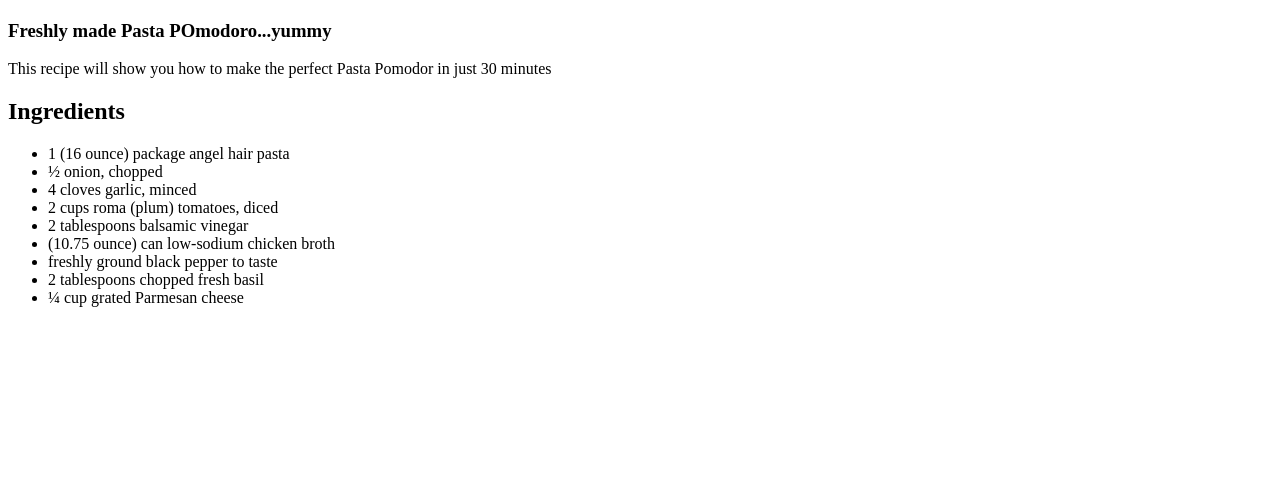
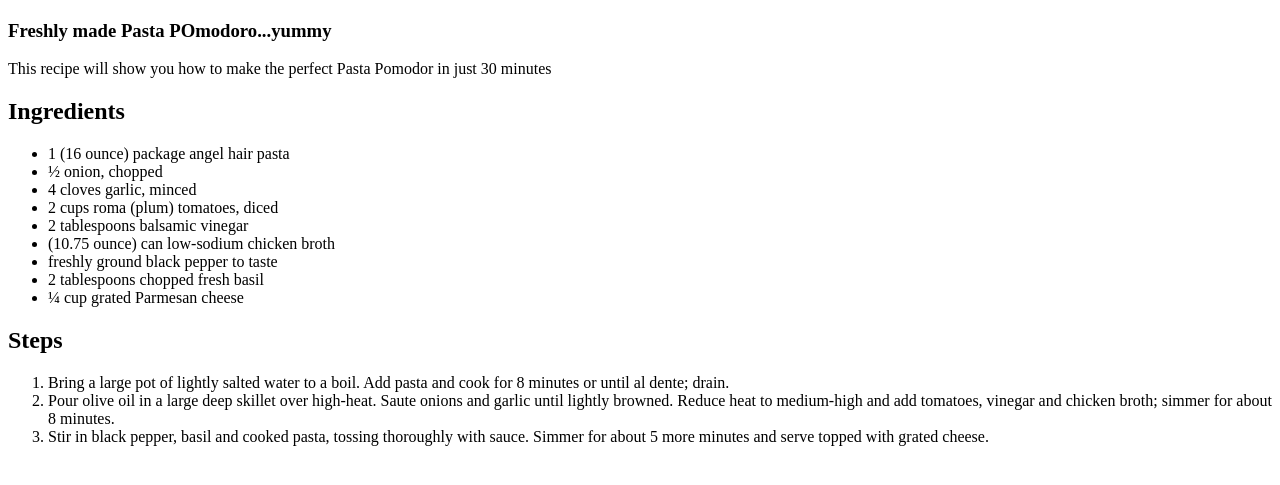
Before and after one commit to rinrush/odin-recipes, a plain HTML site: page recipes/pasta.html in a window 1280 px wide. Shown: the part 99-584 px from the top of the page. Drawn offline with Linux system fonts and the light colour scheme.

Commit message:
STEPS pasta.html

```diff
--- a/recipes/pasta.html
+++ b/recipes/pasta.html
@@ -23,6 +23,12 @@
       <li>2 tablespoons chopped fresh basil</li>
       <li>¼ cup grated Parmesan cheese</li>
     </ul>
+    <h2>Steps</h2>
+    <ol>
+      <li>Bring a large pot of lightly salted water to a boil. Add pasta and cook for 8 minutes or until al dente; drain.</li>
+      <li>Pour olive oil in a large deep skillet over high-heat. Saute onions and garlic until lightly browned. Reduce heat to medium-high and add tomatoes, vinegar and chicken broth; simmer for about 8 minutes.</li>
+      <li>Stir in black pepper, basil and cooked pasta, tossing thoroughly with sauce. Simmer for about 5 more minutes and serve topped with grated cheese.</li>
+    </ol>
 
 </body>
 </html>
```
